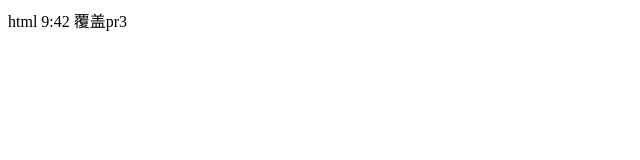
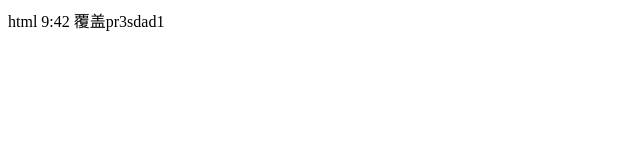
Before and after one commit to 94dreamer/test-action, a website: page _site/index.html in a window 1280 px wide. Shown: the full height of the page, 0-640 px from the left. Drawn offline with Linux system fonts and the light colour scheme.

Commit message:
sdasdasd

```diff
--- a/_site/index.html
+++ b/_site/index.html
@@ -7,6 +7,6 @@
     <title>Document</title>
   </head>
   <body>
-    html 9:42 覆盖pr3
+    html 9:42 覆盖pr3sdad1
   </body>
 </html>
```
Also changed, not shown: README.md.
